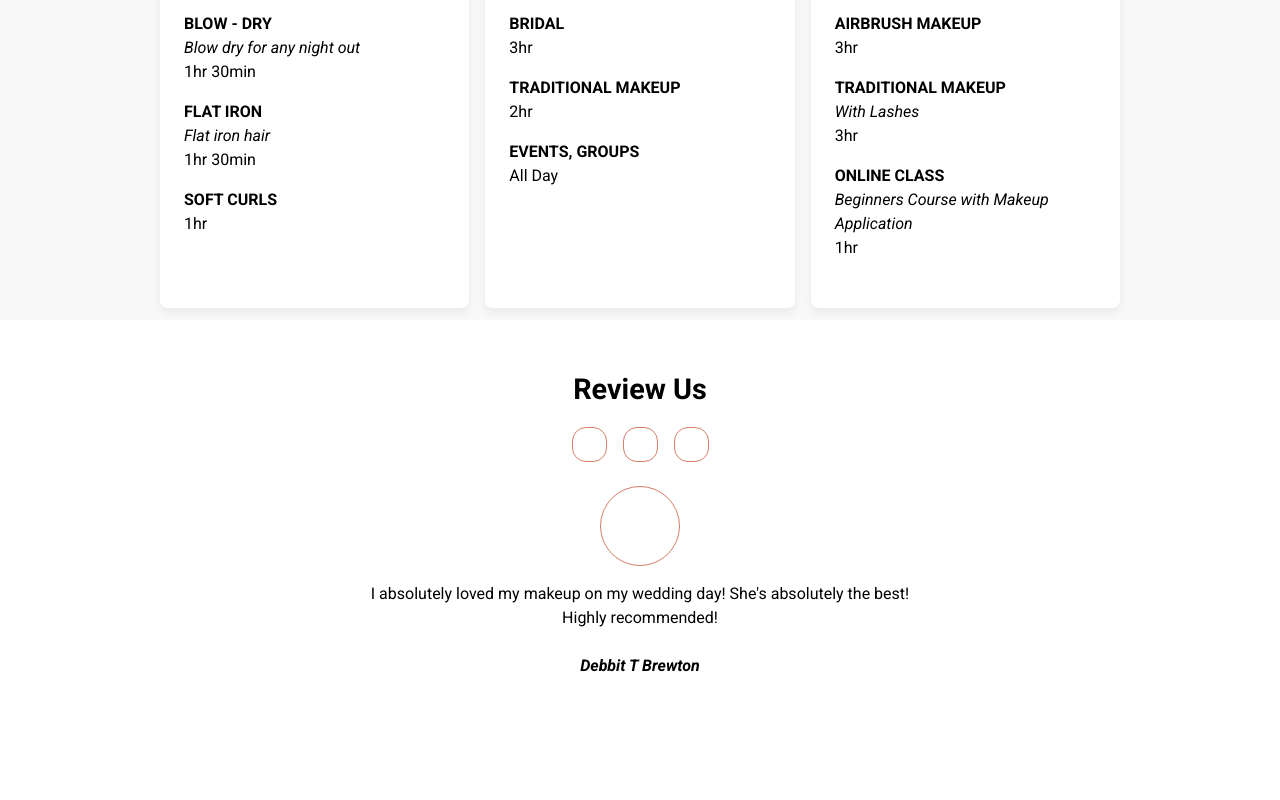
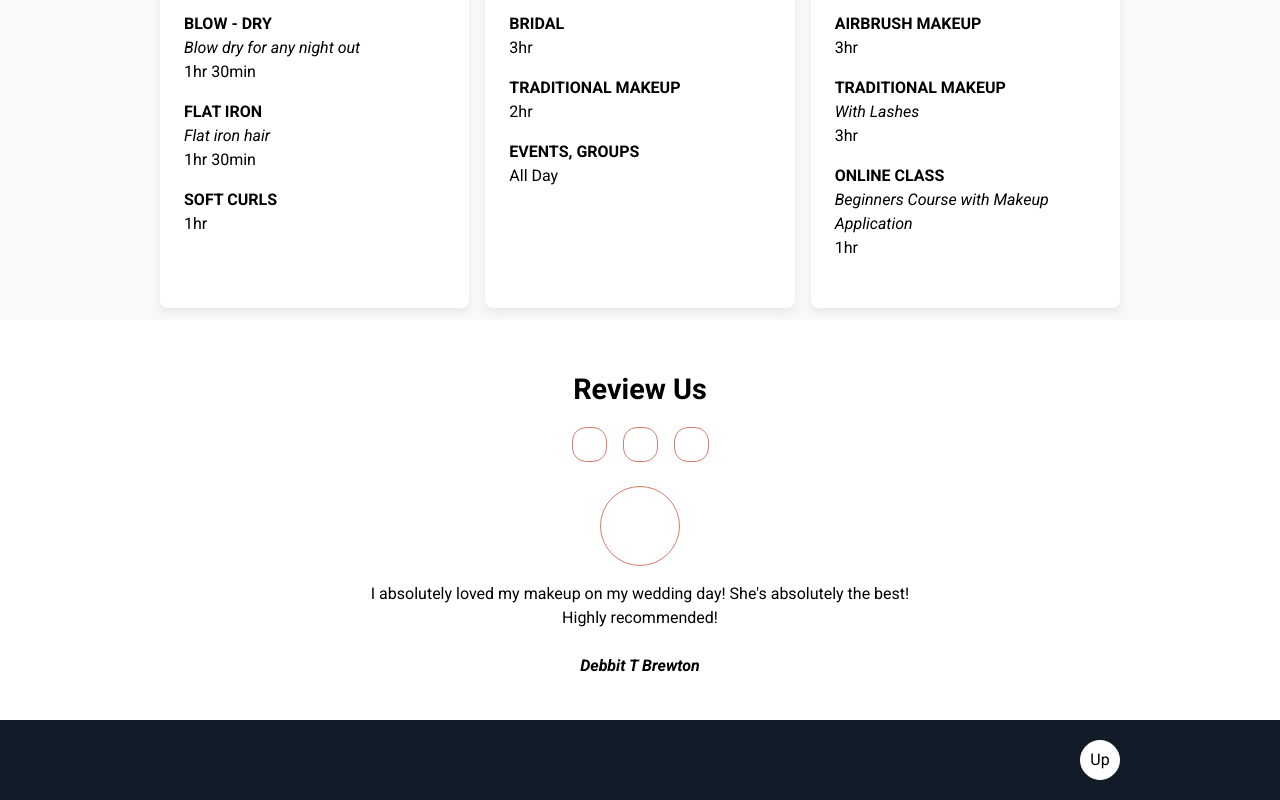
Before and after one commit to reactivicky/abi-parlour, a React (Vite) app: page / in a window 1280 px wide. Shown: the part 2240-3040 px from the top of the page. Before the commit the page ends 2960 px from the top, so only its background shows below. Built offline with nearby package versions, Linux system fonts and the light colour scheme.

Commit message:
added footer section

```diff
--- a/src/App.jsx
+++ b/src/App.jsx
@@ -5,6 +5,7 @@ import {
   BookAppointment,
   BeautySolutions,
   ReviewUs,
+  Footer,
 } from "./components";
 
 function App() {
@@ -16,6 +17,7 @@ function App() {
       <BookAppointment />
       <BeautySolutions />
       <ReviewUs />
+      <Footer />
     </div>
   );
 }
--- /dev/null
+++ b/src/components/Footer/index.jsx
@@ -0,0 +1,11 @@
+import { Container, UpButton } from "./style";
+
+const Footer = () => {
+  return (
+    <Container className="clr_white">
+      <UpButton variant="secondary">Up</UpButton>
+    </Container>
+  );
+};
+
+export default Footer;
--- /dev/null
+++ b/src/components/Footer/style.js
@@ -0,0 +1,19 @@
+import styled from "@emotion/styled";
+
+export const Container = styled.div`
+  height: 10vh;
+  background: #121c28;
+  display: flex;
+  justify-content: flex-end;
+  align-items: center;
+  padding: 0 10rem;
+`;
+
+export const UpButton = styled.button`
+  background-color: white;
+  border: 1px solid white;
+  border-radius: 50%;
+  height: 40px;
+  width: 40px;
+  cursor: pointer;
+`;
--- a/src/components/index.js
+++ b/src/components/index.js
@@ -6,6 +6,7 @@ import Services from "./Services";
 import BookAppointment from "./BookAppointment";
 import BeautySolutions from "./BeautySolutions";
 import ReviewUs from "./ReviewUs";
+import Footer from "./Footer";
 
 export {
   Hero,
@@ -16,4 +17,5 @@ export {
   BookAppointment,
   BeautySolutions,
   ReviewUs,
+  Footer,
 };
```
